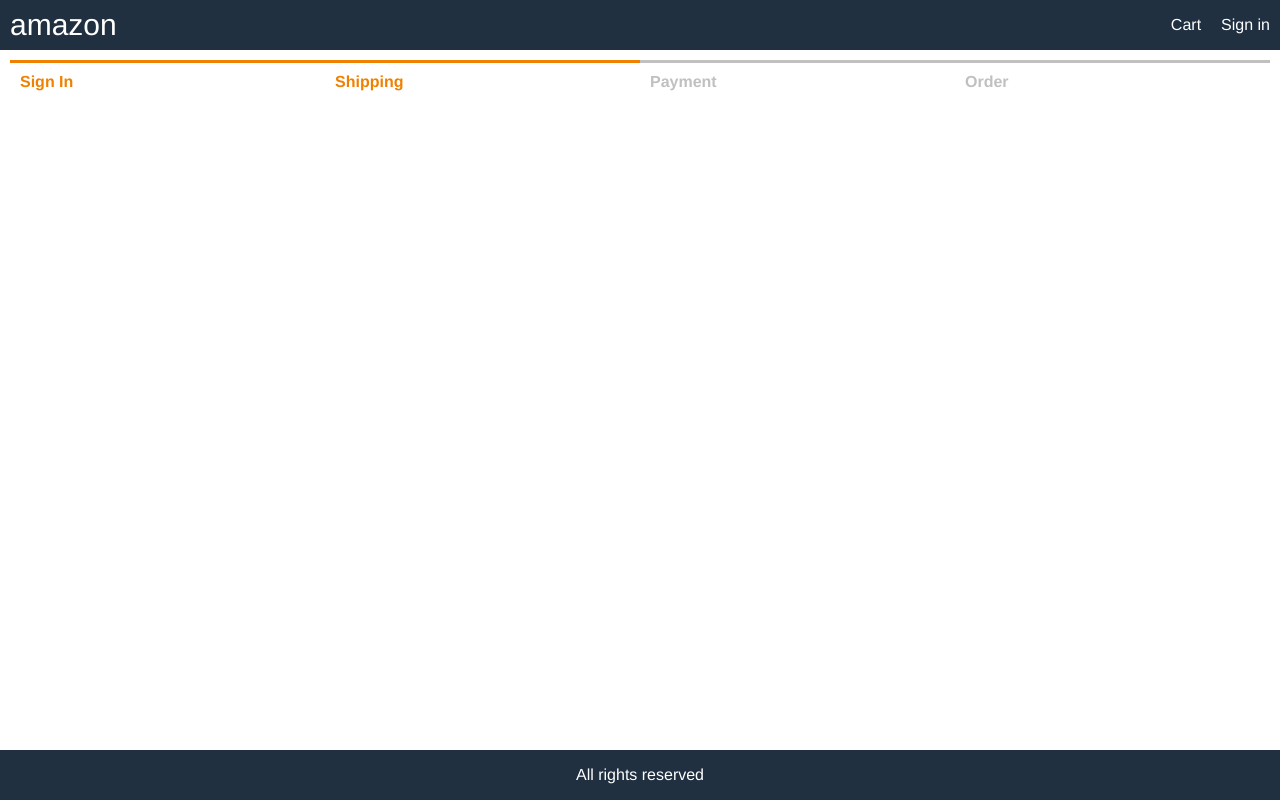
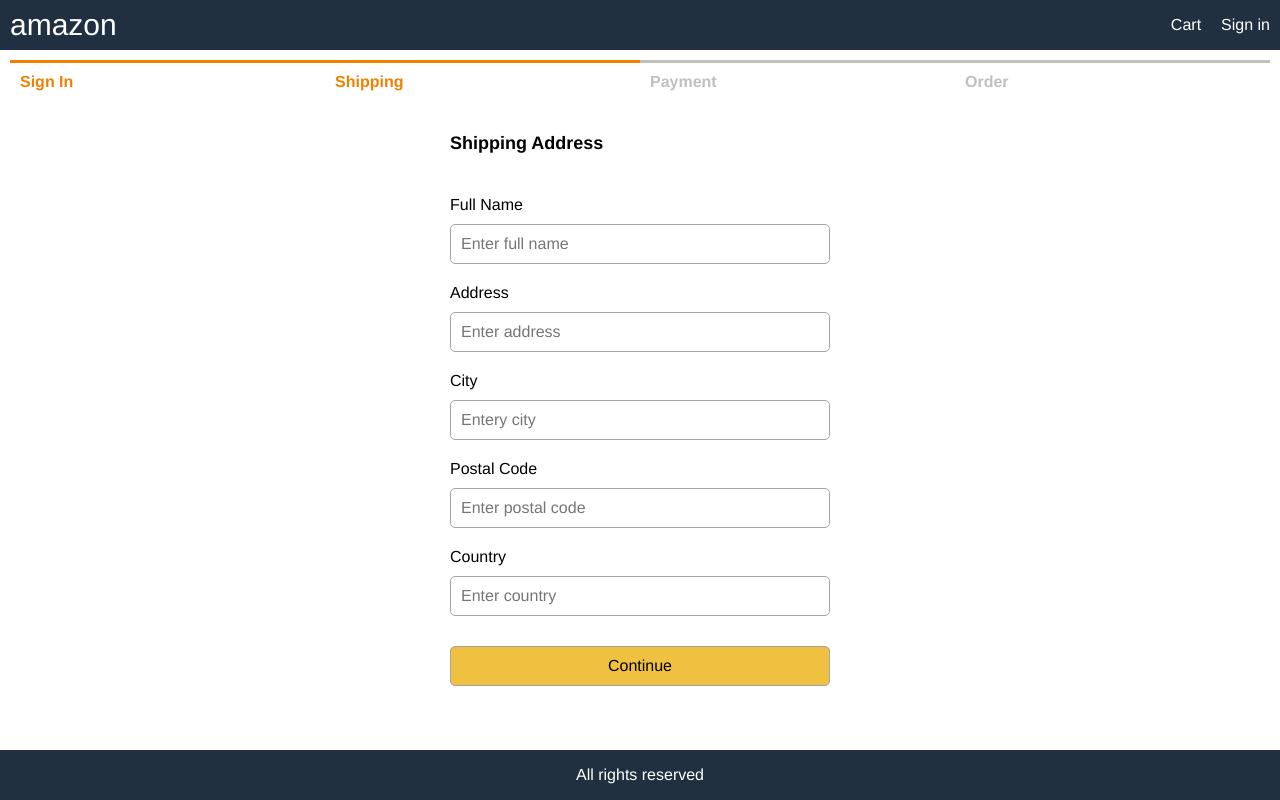
Before and after one commit to Ajaydip-Singh/Amazon, a React (Create React App) app in the folder amazon-frontend/: page /shipping in a window 1280 px wide. Built offline with nearby package versions, Linux system fonts and the light colour scheme.

Commit message:
:lipstick: style: create shipping address form

```diff
--- a/amazon-frontend/src/screens/ShippingAddressScreen.js
+++ b/amazon-frontend/src/screens/ShippingAddressScreen.js
@@ -1,10 +1,87 @@
-import React from "react";
+import React, { useState } from "react";
 import CheckoutSteps from "../components/CheckoutSteps";
 
 export default function ShippingAddressScreen() {
+  const [fullName, setFullName] = useState("");
+  const [address, setAddress] = useState("");
+  const [city, setCity] = useState("");
+  const [postalCode, setPostalCode] = useState("");
+  const [country, setCountry] = useState("");
+
+  const submitHandler = (e) => {
+    e.preventDefault();
+    // TODO: dispatch save shipping address
+  };
+
   return (
     <div>
       <CheckoutSteps step1 step2></CheckoutSteps>
+      <form className="form" onClick={submitHandler}>
+        <div>
+          <h1>Shipping Address</h1>
+        </div>
+        <div>
+          <label htmlFor="fullName">Full Name</label>
+          <input
+            type="text"
+            id="fullName"
+            placeholder="Enter full name"
+            value={fullName}
+            onChange={(e) => setFullName(e.target.value)}
+            required
+          />
+        </div>
+        <div>
+          <label htmlFor="address">Address</label>
+          <input
+            type="text"
+            id="address"
+            placeholder="Enter address"
+            value={address}
+            onChange={(e) => setAddress(e.target.value)}
+            required
+          />
+        </div>
+        <div>
+          <label htmlFor="city">City</label>
+          <input
+            type="text"
+            id="city"
+            placeholder="Entery city"
+            value={city}
+            onChange={(e) => setCity(e.target.value)}
+            required
+          />
+        </div>
+        <div>
+          <label htmlFor="postalCode">Postal Code</label>
+          <input
+            type="text"
+            id="postalCode"
+            placeholder="Enter postal code"
+            value={postalCode}
+            onChange={(e) => setPostalCode(e.target.value)}
+            required
+          />
+        </div>
+        <div>
+          <label htmlFor="country">Country</label>
+          <input
+            type="text"
+            id="country"
+            placeholder="Enter country"
+            value={country}
+            onChange={(e) => setCountry(e.target.value)}
+            required
+          />
+        </div>
+        <div>
+          <label />
+          <button className="primary" type="submit">
+            Continue
+          </button>
+        </div>
+      </form>
     </div>
   );
 }
```
